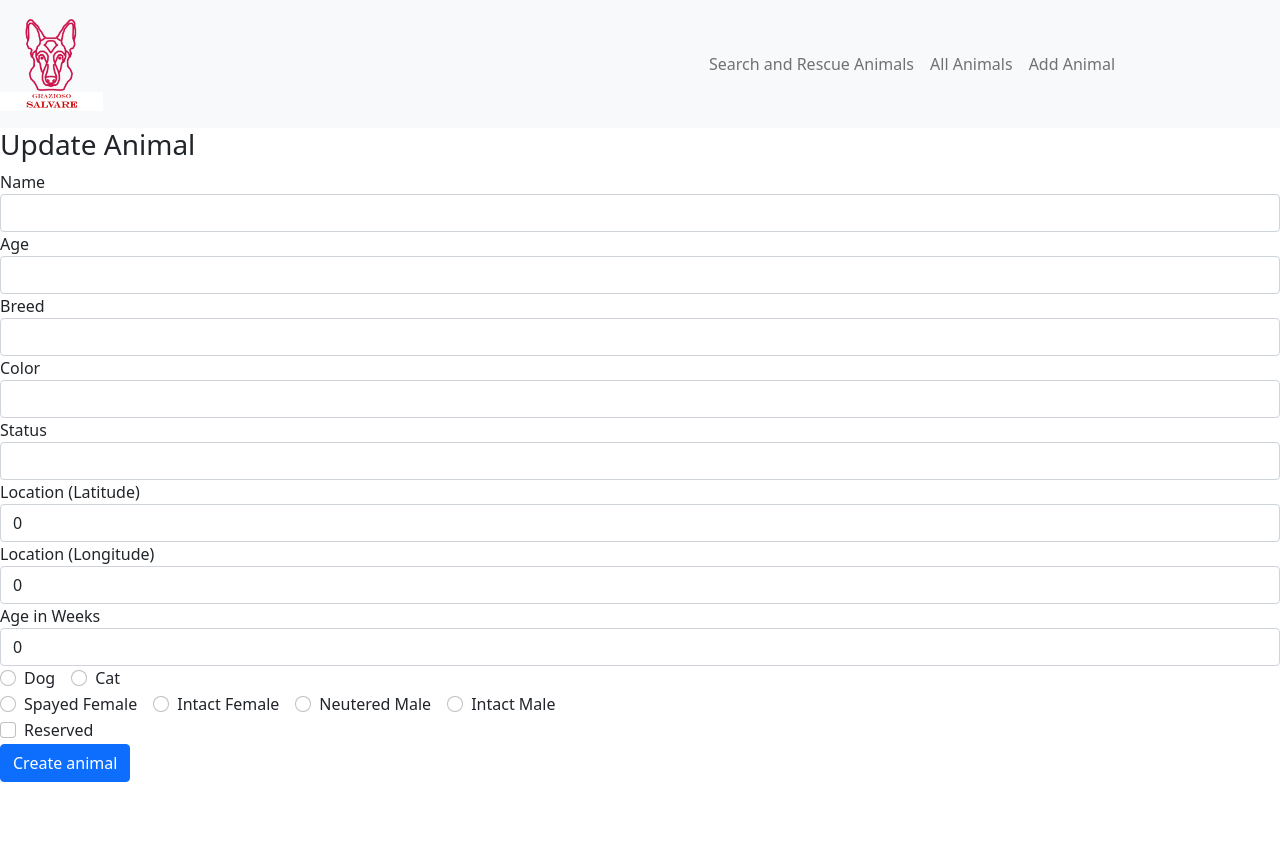
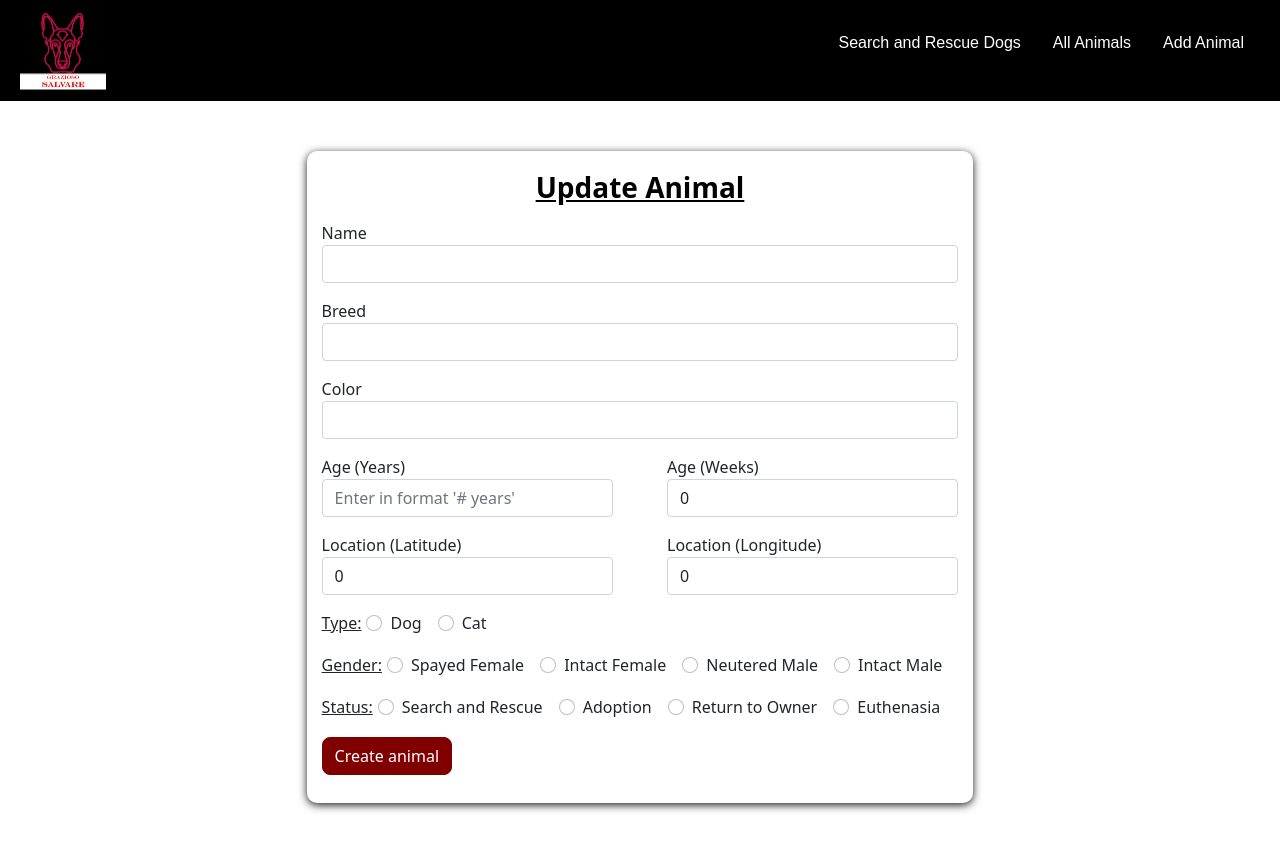
Before and after one commit to S-Spence/Rescue_Animal_Capstone_Project, a React (Create React App) app in the folder frontend/: page /edit/1 in a window 1280 px wide. Shown: the top 850 px of the page. Before the commit the page ends 800 px from the top, so only its background shows below. Built offline with nearby package versions, Linux system fonts and the light colour scheme; no server answers.

Commit message:
Adding Styling

```diff
--- a/frontend/src/components/create.js
+++ b/frontend/src/components/create.js
@@ -1,5 +1,6 @@
 import React, { useState } from "react";
 import { useNavigate } from "react-router";
+import "../styles/form.css";
 
 // Create a new animal
 export default function Create() {
@@ -66,9 +67,9 @@ export default function Create() {
   // Display the form to collect all value and submit
   return (
     <div>
+      <form className="form-body" onSubmit={onSubmit}>
         <h3>Add New Animal</h3>
-      <form onSubmit={onSubmit}>
-        <div className="row">
+
         <div className="form-group">
           <label htmlFor="name">Name</label>
           <input
@@ -79,10 +80,7 @@ export default function Create() {
             onChange={(e) => updateForm({ name: e.target.value })}
           />
         </div>
-        </div>
 
-        <div className="row">
-          <div className="col">
         <div className="form-group">
           <label htmlFor="breed">Breed</label>
           <input
@@ -93,8 +91,7 @@ export default function Create() {
             onChange={(e) => updateForm({ breed: e.target.value })}
           />
         </div>
-          </div>
-          <div className="col">
+
         <div className="form-group">
           <label htmlFor="color">Color</label>
           <input
@@ -105,8 +102,6 @@ export default function Create() {
             onChange={(e) => updateForm({ color: e.target.value })}
           />
         </div>
-          </div>
-        </div>
 
         <div className="row">
           <div className="col">
@@ -116,6 +111,7 @@ export default function Create() {
                 type="text"
                 className="form-control"
                 id="age"
+                placeholder="Enter in format '# years'"
                 value={form.age}
                 onChange={(e) => updateForm({ age: e.target.value })}
               />
@@ -143,6 +139,7 @@ export default function Create() {
               <label htmlFor="location_lat">Location (Latitude)</label>
               <input
                 type="number"
+                step="0.0000001"
                 className="form-control"
                 id="location_lat"
                 value={form.location_lat}
@@ -157,6 +154,7 @@ export default function Create() {
               <label htmlFor="location_long">Location (Longitude)</label>
               <input
                 type="number"
+                step="0.0000001"
                 className="form-control"
                 id="location_long"
                 value={form.location_long}
@@ -168,10 +166,8 @@ export default function Create() {
           </div>
         </div>
 
-
-
-        <div className="row">
         <div className="form-group">
+          <text>Type:</text>
           <div className="form-check form-check-inline">
             <input
               className="form-check-input"
@@ -201,11 +197,9 @@ export default function Create() {
             </label>
           </div>
         </div>
-        </div>
 
-
-        <div className="row">
         <div className="form-group">
+          <text>Gender:</text>
           <div className="form-check form-check-inline">
             <input
               className="form-check-input"
@@ -263,10 +257,9 @@ export default function Create() {
             </label>
           </div>
         </div>
-        </div>
 
-        <div className="row">
         <div className="form-group">
+          <text>Status:</text>
           <div className="form-check form-check-inline">
             <input
               className="form-check-input"
@@ -324,7 +317,6 @@ export default function Create() {
             </label>
           </div>
         </div>
-        </div>
 
         <div className="form-group">
           <input
--- a/frontend/src/components/edit.js
+++ b/frontend/src/components/edit.js
@@ -44,7 +44,6 @@ export default function Edit() {
 
     fetchData();
     return;
-
   }, [params.id, navigate]);
 
   // Update form and handle state
@@ -55,6 +54,7 @@ export default function Edit() {
   }
 
   async function onSubmit(e) {
+    // Set the default values to the animal' current values
     e.preventDefault();
     const editedAnimal = {
       name: form.name,
@@ -67,7 +67,7 @@ export default function Edit() {
       location_lat: form.location_lat,
       location_long: form.location_long,
       age_weeks: form.age_weeks,
-      reserved: form.reserved
+      reserved: form.reserved,
     };
 
     // Update the database.
@@ -85,8 +85,9 @@ export default function Edit() {
   // Display the form to update animal information
   return (
     <div>
+      <form className="form-body" onSubmit={onSubmit}>
         <h3>Update Animal</h3>
-      <form onSubmit={onSubmit}>
+
         <div className="form-group">
           <label htmlFor="name">Name</label>
           <input
@@ -95,17 +96,6 @@ export default function Edit() {
             id="name"
             value={form.name}
             onChange={(e) => updateForm({ name: e.target.value })}
-          />
-        </div>
-
-        <div className="form-group">
-          <label htmlFor="age">Age</label>
-          <input
-            type="text"
-            className="form-control"
-            id="age"
-            value={form.age}
-            onChange={(e) => updateForm({ age: e.target.value })}
           />
         </div>
 
@@ -131,51 +121,71 @@ export default function Edit() {
           />
         </div>
 
+        <div className="row">
+          <div className="col">
             <div className="form-group">
-          <label htmlFor="outcome_type">Status</label>
+              <label htmlFor="age">Age (Years)</label>
               <input
                 type="text"
                 className="form-control"
-            id="outcome_type"
-            value={form.outcome_type}
-            onChange={(e) => updateForm({ outcome_type: e.target.value })}
+                id="age"
+                placeholder="Enter in format '# years'"
+                value={form.age}
+                onChange={(e) => updateForm({ age: e.target.value })}
               />
+            </div>
+          </div>
+          <div className="col">
+            <div className="form-group">
+              <label htmlFor="age_weeks">Age (Weeks)</label>
+              <input
+                type="number"
+                id="age_weeks"
+                className="form-control"
+                value={form.age_weeks}
+                onChange={(e) =>
+                  updateForm({ age_weeks: parseFloat(e.target.value) })
+                }
+              />
+            </div>
+          </div>
+        </div>
+
+        <div className="row">
+          <div className="col">
+            <div className="form-group">
+              <label htmlFor="location_lat">Location (Latitude)</label>
+              <input
+                type="number"
+                step="0.0000001"
+                className="form-control"
+                id="location_lat"
+                value={form.location_lat}
+                onChange={(e) =>
+                  updateForm({ location_lat: parseFloat(e.target.value) })
+                }
+              />
+            </div>
+          </div>
+          <div className="col">
+            <div className="form-group">
+              <label htmlFor="location_long">Location (Longitude)</label>
+              <input
+                type="number"
+                step="0.0000001"
+                className="form-control"
+                id="location_long"
+                value={form.location_long}
+                onChange={(e) =>
+                  updateForm({ location_long: parseFloat(e.target.value) })
+                }
+              />
+            </div>
+          </div>
         </div>
 
         <div className="form-group">
-          <label htmlFor="location_lat">Location (Latitude)</label>
-          <input
-            type="text"
-            className="form-control"
-            id="location_lat"
-            value={form.location_lat}
-            onChange={(e) => updateForm({ location_lat: e.target.value })}
-          />
-        </div>
-
-        <div className="form-group">
-          <label htmlFor="location_long">Location (Longitude)</label>
-          <input
-            type="text"
-            className="form-control"
-            id="location_long"
-            value={form.location_long}
-            onChange={(e) => updateForm({ location_long: e.target.value })}
-          />
-        </div>
-
-        <div className="form-group">
-          <label htmlFor="age_weeks">Age in Weeks</label>
-          <input
-            type="text"
-            className="form-control"
-            id="age_weeks"
-            value={form.age_weeks}
-            onChange={(e) => updateForm({ age_weeks: e.target.value })}
-          />
-        </div>
-
-        <div className="form-group">
+          <text>Type:</text>
           <div className="form-check form-check-inline">
             <input
               className="form-check-input"
@@ -207,17 +217,18 @@ export default function Edit() {
         </div>
 
         <div className="form-group">
+          <text>Gender:</text>
           <div className="form-check form-check-inline">
             <input
               className="form-check-input"
               type="radio"
               name="genderOptions"
               id="typeSpayedFemale"
-              value="spayed_female"
-              checked={form.gender === "spayed_female"}
+              value="Spayed Female"
+              checked={form.gender === "Spayed Female"}
               onChange={(e) => updateForm({ gender: e.target.value })}
             />
-            <label htmlFor="typeSpayedFemale" className="form-check-label">
+            <label htmlFor="typeSearchAndRescue" className="form-check-label">
               Spayed Female
             </label>
           </div>
@@ -226,12 +237,12 @@ export default function Edit() {
               className="form-check-input"
               type="radio"
               name="genderOptions"
-              id="typeUnspayedFemale"
-              value="unspayed_female"
-              checked={form.gender === "unspayed_female"}
+              id="typeIntactFemale"
+              value="Intact Female"
+              checked={form.gender === "Intact Female"}
               onChange={(e) => updateForm({ gender: e.target.value })}
             />
-            <label htmlFor="typeUnspayedFemale" className="form-check-label">
+            <label htmlFor="typeIntactFemale" className="form-check-label">
               Intact Female
             </label>
           </div>
@@ -241,8 +252,8 @@ export default function Edit() {
               type="radio"
               name="genderOptions"
               id="typeNeuteredMale"
-              value="neutered_male"
-              checked={form.gender === "neutered_male"}
+              value="Neutered Male"
+              checked={form.gender === "Neutered Male"}
               onChange={(e) => updateForm({ gender: e.target.value })}
             />
             <label htmlFor="typeNeuteredMale" className="form-check-label">
@@ -254,30 +265,76 @@ export default function Edit() {
               className="form-check-input"
               type="radio"
               name="genderOptions"
-              id="typeUnneuteredMale"
-              value="unneutered_male"
-              checked={form.gender === "unneutered_male"}
+              id="typeIntactMale"
+              value="Intact Male"
+              checked={form.gender === "Intact Male"}
               onChange={(e) => updateForm({ gender: e.target.value })}
             />
-            <label htmlFor="typeUnneuteredMale" className="form-check-label">
+            <label htmlFor="typeIntactMale" className="form-check-label">
               Intact Male
             </label>
           </div>
         </div>
 
-        <div class="form-check">
+        <div className="form-group">
+          <text>Status:</text>
+          <div className="form-check form-check-inline">
             <input
-            class="form-check-input"
-            type="checkbox"
-            id="reserved"
-            value={form.reserved}
-            onChange={(e) => updateForm({ reserved: e.target.true })}
+              className="form-check-input"
+              type="radio"
+              name="statusOptions"
+              id="typeSearchAndRescue"
+              value="Search and Rescue"
+              checked={form.outcome_type === "Search and Rescue"}
+              onChange={(e) => updateForm({ outcome_type: e.target.value })}
             />
-          <label class="form-check-label" for="reserved">
-            Reserved
+            <label htmlFor="typeSearchAndRescue" className="form-check-label">
+              Search and Rescue
             </label>
           </div>
-
+          <div className="form-check form-check-inline">
+            <input
+              className="form-check-input"
+              type="radio"
+              name="statusOptions"
+              id="typeAdoption"
+              value="Adoption"
+              checked={form.outcome_type === "Adoption"}
+              onChange={(e) => updateForm({ outcome_type: e.target.value })}
+            />
+            <label htmlFor="typeAdoption" className="form-check-label">
+              Adoption
+            </label>
+          </div>
+          <div className="form-check form-check-inline">
+            <input
+              className="form-check-input"
+              type="radio"
+              name="statusOptions"
+              id="typeReturnToOwner"
+              value="Return to Owner"
+              checked={form.outcome_type === "Return to Owner"}
+              onChange={(e) => updateForm({ outcome_type: e.target.value })}
+            />
+            <label htmlFor="typeReturnToOwner" className="form-check-label">
+              Return to Owner
+            </label>
+          </div>
+          <div className="form-check form-check-inline">
+            <input
+              className="form-check-input"
+              type="radio"
+              name="statusOptions"
+              id="typeEuthenasia"
+              value="Euthenasia"
+              checked={form.outcome_type === "Euthenasia"}
+              onChange={(e) => updateForm({ outcome_type: e.target.value })}
+            />
+            <label htmlFor="typeEuthenasia" className="form-check-label">
+              Euthenasia
+            </label>
+          </div>
+        </div>
 
         <div className="form-group">
           <input
--- a/frontend/src/components/navigation.js
+++ b/frontend/src/components/navigation.js
@@ -4,40 +4,45 @@ import "bootstrap/dist/css/bootstrap.css";
 // import navlink
 import { NavLink } from "react-router-dom";
 import Logo from "../assets/Grazioso_Salvare_Logo.png";
+import "../styles/navigation.css";
 
 // Display the navigation bar
 export default function Navigation() {
   return (
     <div>
-      <nav className="navbar navbar-expand-lg navbar-light bg-light">
-        <NavLink className="navbar-brand" to="/">
+      <nav className="navbar">
+        <NavLink className="navbar-logo" to="/">
           <img style={{ width: 15 + "%" }} src={Logo} alt="logo"></img>
         </NavLink>
-        <button
-          className="navbar-toggler"
-          type="button"
-          data-toggle="collapse"
-          data-target="#navbarSupportedContent"
-          aria-controls="navbarSupportedContent"
-          aria-expanded="false"
-          aria-label="Toggle navigation"
-        >
-          <span className="navbar-toggler-icon"></span>
-        </button>
 
-        <div className="collapse navbar-collapse" id="navbarSupportedContent">
-          <ul className="navbar-nav ml-auto">
-            <li className="nav-item">
-              <NavLink className="nav-link" to="/">
-                Search and Rescue Animals
-              </NavLink>
+        <div className="nav-elements">
+          <ul>
+            <li className="dropdown">
+              <button className="dropbtn">
+                Search and Rescue Dogs
+                <i className="fa fa-caret-down" />
+              </button>
+              <div className="dropdown-content">
+                <NavLink className="nav-link" to="/">
+                  All Search and Rescue
+                </NavLink>
+                <NavLink className="nav-link" to="/mountain">
+                  Mountain Rescue
+                </NavLink>
+                <NavLink className="nav-link" to="/water">
+                  Water Rescue
+                </NavLink>
+                <NavLink className="nav-link" to="/disaster">
+                  Disaster Rescue
+                </NavLink>
+              </div>
             </li>
-            <li className="nav-item">
+            <li>
               <NavLink className="nav-link" to="/all">
                 All Animals
               </NavLink>
             </li>
-            <li className="nav-item">
+            <li>
               <NavLink className="nav-link" to="/create">
                 Add Animal
               </NavLink>
--- /dev/null
+++ b/frontend/src/styles/form.css
@@ -0,0 +1,43 @@
+.form-body {
+    margin: auto;
+    margin-top: 50px;
+    margin-bottom: 50px;
+    background-color: white;
+    box-shadow: 0 2px 8px rgba(0, 0, 0, 0.9);
+    width: fit-content;
+    height: fit-content;
+    display: grid;
+    border-radius: 10px;
+    border-color: maroon;
+    border-width: 20px;
+    padding-bottom: 20px;
+    padding-top: 20px;
+  }
+
+.form-body h3 {
+    font-weight: bold;
+    color: black;
+    text-align: center;
+    text-decoration: underline;
+}
+
+.form-body text {
+    padding-right: 5px;
+    text-decoration: underline;
+}
+
+.form-body .form-group {
+    padding: 8px 15px;
+}
+
+.form-body .btn {
+    color: white;
+    background-color: maroon;
+    border-color: maroon;
+    border-radius: 8px;
+}
+
+.form-body .btn:hover{
+    background-color: #D03D56;
+    border-color: #D03D56;
+}
--- a/frontend/src/styles/navigation.css
+++ b/frontend/src/styles/navigation.css
@@ -0,0 +1,85 @@
+.navbar {
+  background-color: black;
+  font-family: arial;
+}
+
+.navbar-logo img {
+  position: left;
+  padding-left: 20px;
+  height: fit-content;
+}
+
+.navbar ul {
+  list-style-type: none; /* Remove bullets */
+  padding-right: 20px;
+}
+
+.navbar li {
+  display: inline;
+}
+
+.navbar a {
+  display: inline;
+  font-size: 16px;
+  color: white;
+  text-decoration: none;
+}
+
+.navbar a:hover {
+  color: white;
+}
+
+/* The dropdown container */
+.dropdown {
+  overflow: hidden;
+  display: inline;
+}
+
+/* Dropdown button */
+.dropdown .dropbtn {
+  font-size: 16px;
+  border: none;
+  outline: none;
+  color: white;
+  padding: 16px 16px;
+  background-color: inherit;
+  font-family: inherit; /* Important for vertical align on mobile phones */
+  margin: 0; /* Important for vertical align on mobile phones */
+}
+
+/* Add a red background color to navbar links on hover */
+.navbar a:hover,
+.dropdown:hover .dropbtn {
+  background-color: black;
+}
+
+/* Dropdown content (hidden by default) */
+.dropdown-content {
+  display: none;
+  position: absolute;
+  background-color: #f9f9f9;
+  min-width: 160px;
+  box-shadow: 0px 8px 16px 0px rgba(0, 0, 0, 0.2);
+  z-index: 1;
+}
+
+/* Links inside the dropdown */
+.dropdown-content a {
+  float: none;
+  color: black;
+  padding: 12px 16px;
+  text-decoration: none;
+  display: block;
+  text-align: left;
+}
+
+/* Change background color to dropdown links on hover */
+.dropdown-content a:hover {
+  background-color: black;
+  color: white;
+}
+
+/* Show the dropdown menu on hover */
+.dropdown:hover .dropdown-content {
+  display: block;
+}
```
Also changed, not shown: frontend/src/components/all_animals.js (+8 -5 lines), frontend/src/components/disaster_rescue.js (+0 -15 lines), frontend/src/components/mountain_rescue.js (+0 -15 lines), frontend/src/components/rescue_animals.js (+0 -14 lines), frontend/src/components/water_rescue.js (+0 -15 lines). Lines whose indentation alone changed are shown as unchanged.
